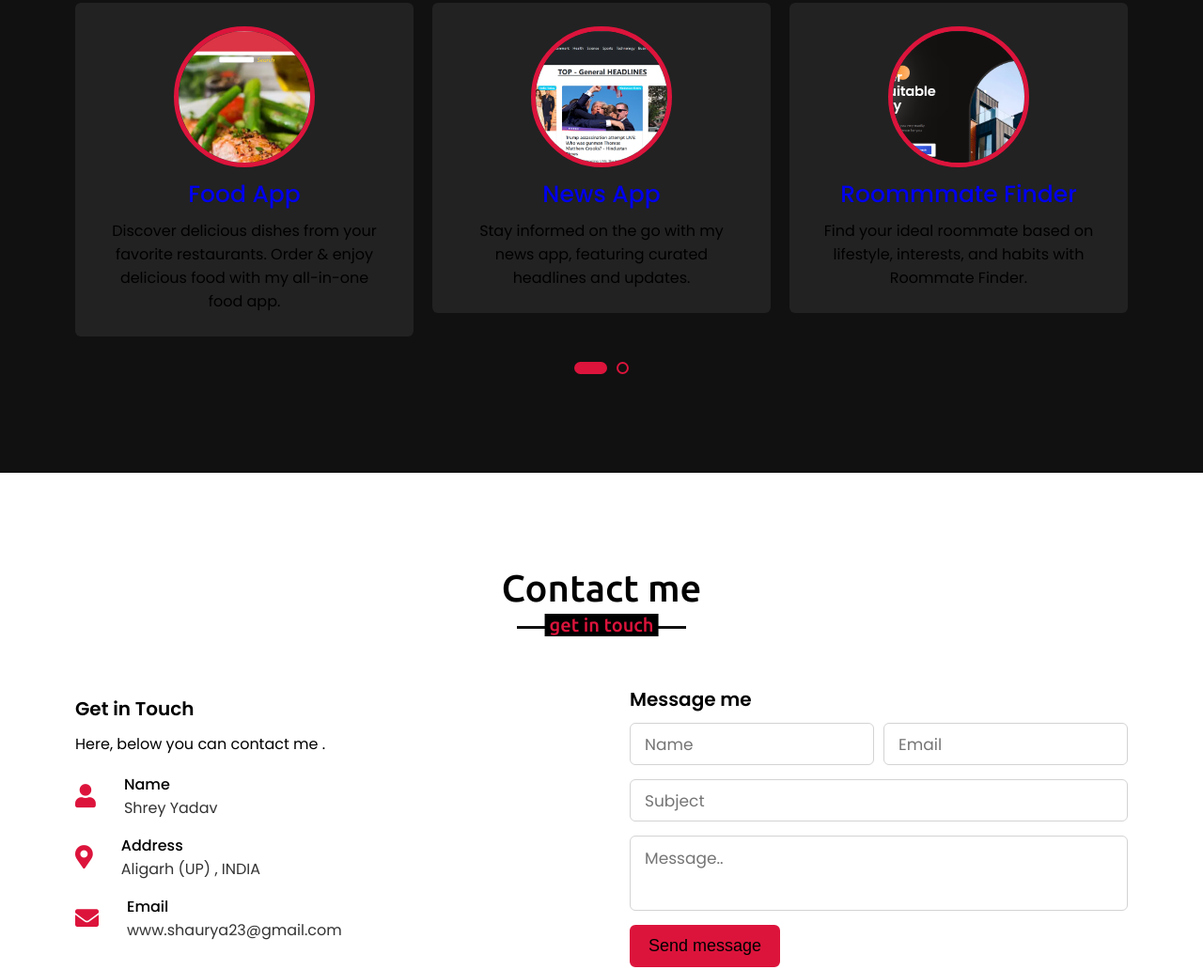
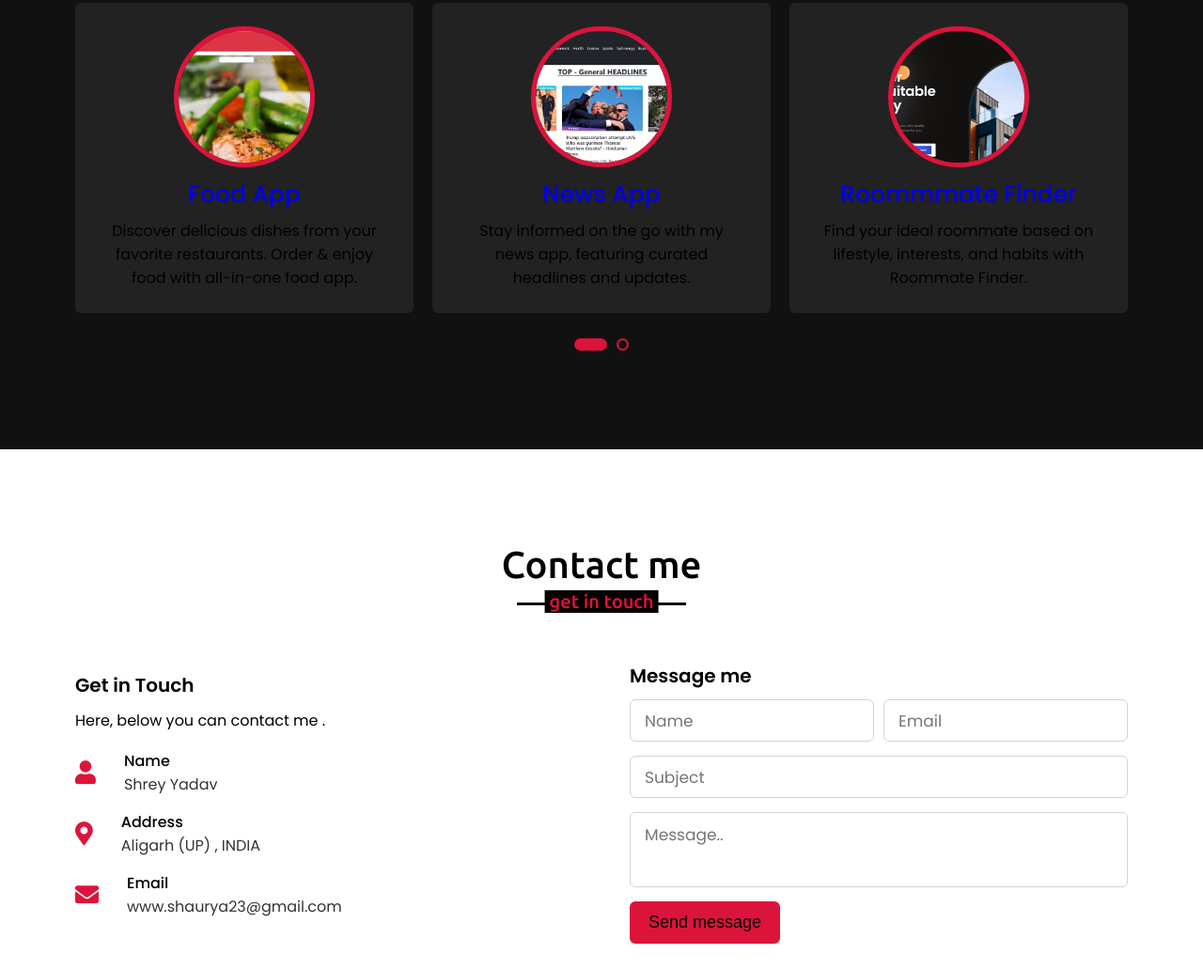
Before and after one commit to Sitto2002/Portfolio, a plain HTML site: page index.html in a window 1280 px wide. Shown: the part 3646-4678 px from the top of the page at 94% size. Drawn offline with nearby package versions, Linux system fonts and the light colour scheme.

Commit message:
Update index.html

```diff
--- a/index.html
+++ b/index.html
@@ -191,7 +191,7 @@
                     <div class="box">
                         <img src="images/Food-App.png" alt="">
                         <div class="text"><a href="https://github.com/Sitto2002/Food-App"> Food App </a></div>
-                        <p>Discover delicious dishes from your favorite restaurants. Order & enjoy delicious food with my all-in-one food app.</p>
+                        <p>Discover delicious dishes from your favorite restaurants. Order & enjoy food with all-in-one food app.</p>
                     </div>
                 </div>
                 <div class="card">
```
